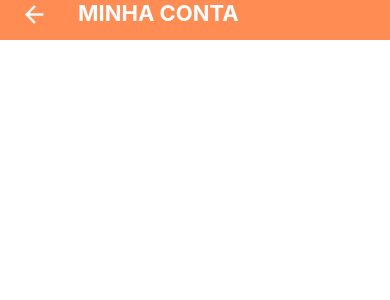
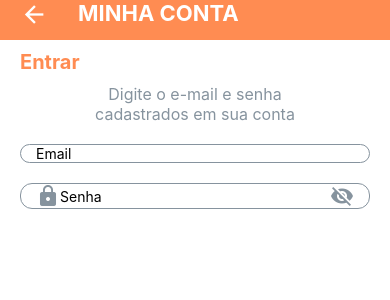
Before and after one commit to cvieirasp/xpressfood, a React Native app: screen / in a window 390 px wide. Shown: the top 300 px of the page. Built offline with nearby package versions, Linux system fonts and the light colour scheme.

Commit message:
user login screen fields

```diff
--- a/App.js
+++ b/App.js
@@ -1,14 +1,14 @@
 import React from 'react';
 import { StatusBar, StyleSheet, Text, View } from 'react-native';
 
-import Header from './src/components/Header';
 import { colors } from './src/global/styles';
+import SignInScreen from './src/screens/authScreens/SignInScreen';
 
 export default function App() {
   return (
     <View style={styles.container}>
       <StatusBar barStyle='light-content' backgroundColor={colors.statusBar} />
-      <Header title='MINHA CONTA' />
+      <SignInScreen />
     </View>
   );
 }
--- a/src/components/Header.js
+++ b/src/components/Header.js
@@ -4,13 +4,13 @@ import { Icon } from 'react-native-elements';
 
 import { colors, parameters } from '../global/styles';
 
-export default function Header({title}) {
+export default function Header({title, typeIcon='arrow-left'}) {
   return (
     <View style={styles.header}>
       <View style={styles.iconContainer}>
         <Icon
           type='material-community'
-          name='arrow-left'
+          name={typeIcon}
           color = {colors.headerText}
           size={28}
           onPress = {() => {}} />
--- a/src/global/styles.js
+++ b/src/global/styles.js
@@ -14,3 +14,9 @@ export const colors = {
 export const parameters = {
   headerHeight: 40,
 }
+
+export const title ={
+  color: '#ff8c52',
+  fontSize: 20,
+  fontWeight: 'bold'
+}
--- /dev/null
+++ b/src/screens/authScreens/SignInScreen.js
@@ -0,0 +1,112 @@
+import React, { useState, useRef } from 'react';
+import { Dimensions, StyleSheet, Text, TextInput, View } from 'react-native';
+import { Icon } from 'react-native-elements';
+import * as Animatable from 'react-native-animatable';
+
+import Header from '../../components/Header';
+import { colors, parameters, title } from '../../global/styles';
+
+export default function SignInScreen() {
+
+  const [inputPasswordFocussed, setInputPasswordFocussed] = useState(false);
+  const inputEmail = useRef(1);
+  const inputPassword = useRef(2);
+
+  return (
+    <View>
+      <Header title='MINHA CONTA' />
+
+      <View style={styles.titleContainer}>
+        <Text style={title}>Entrar</Text>
+      </View>
+
+      <View style={styles.subtitleContainer}>
+        <Text style={styles.subtitle}>Digite o e-mail e senha</Text>
+        <Text style={styles.subtitle}>cadastrados em sua conta</Text>
+      </View>
+
+      <View style={styles.formContainer}>
+        <View>
+          <TextInput style={styles.inputEmail} placeholder='Email' ref={inputEmail} />
+        </View>
+
+        <View style={styles.containerPassword}>
+          <Animatable.View animation={inputPasswordFocussed?"fadeInRight":""}>
+            <Icon name='lock' iconStyle={styles.icon} type='material' />
+          </Animatable.View>
+
+          <TextInput
+            style={styles.inputPassword}
+            placeholder='Senha'
+            ref={inputPassword}
+            onFocus={() => {
+              setInputPasswordFocussed(true)
+            }}
+            onBlur={() => {
+              setInputPasswordFocussed(false)
+            }}
+          />
+
+          <Animatable.View animation={inputPasswordFocussed?"fadeInLeft":""}>
+            <Icon name='visibility-off' iconStyle={styles.icon} type='material' />
+          </Animatable.View>
+        </View>
+      </View>
+    </View>
+  );
+}
+
+const styles = StyleSheet.create({
+  container: {
+    flex: 1,
+  },
+
+  titleContainer: {
+    marginLeft: 20,
+    marginTop: 10,
+  },
+
+  subtitleContainer: {
+    alignItems: 'center',
+    marginTop: 10,
+  },
+
+  subtitle: {
+    color: colors.grey3,
+    fontSize: 16,
+  },
+
+  formContainer: {
+    marginTop: 20,
+  },
+
+  inputEmail: {
+    borderWidth: 1,
+    borderRadius: 12,
+    borderColor: colors.grey3,
+    marginHorizontal: 20,
+    marginBottom: 20,
+    paddingLeft: 15,
+  },
+
+  icon: {
+    color: colors.grey3,
+  },
+
+  containerPassword: {
+    flexDirection: 'row',
+    justifyContent: 'space-between',
+    alignContent: 'center',
+    alignItems: 'center',
+    borderWidth: 1,
+    borderRadius: 12,
+    borderColor: colors.grey3,
+    marginHorizontal: 20,
+    paddingLeft: 15,
+    paddingRight: 15,
+  },
+
+  inputPassword: {
+    flex: 1,
+  },
+});
```
